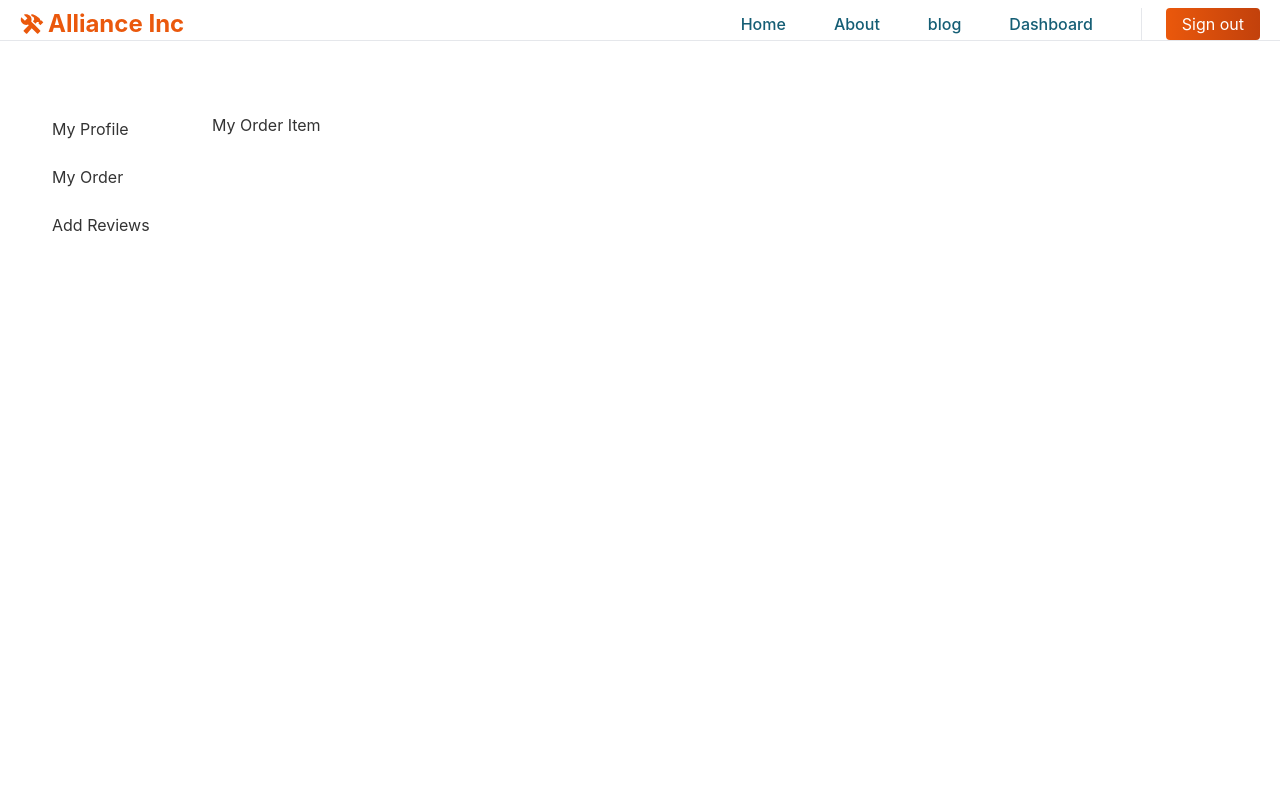
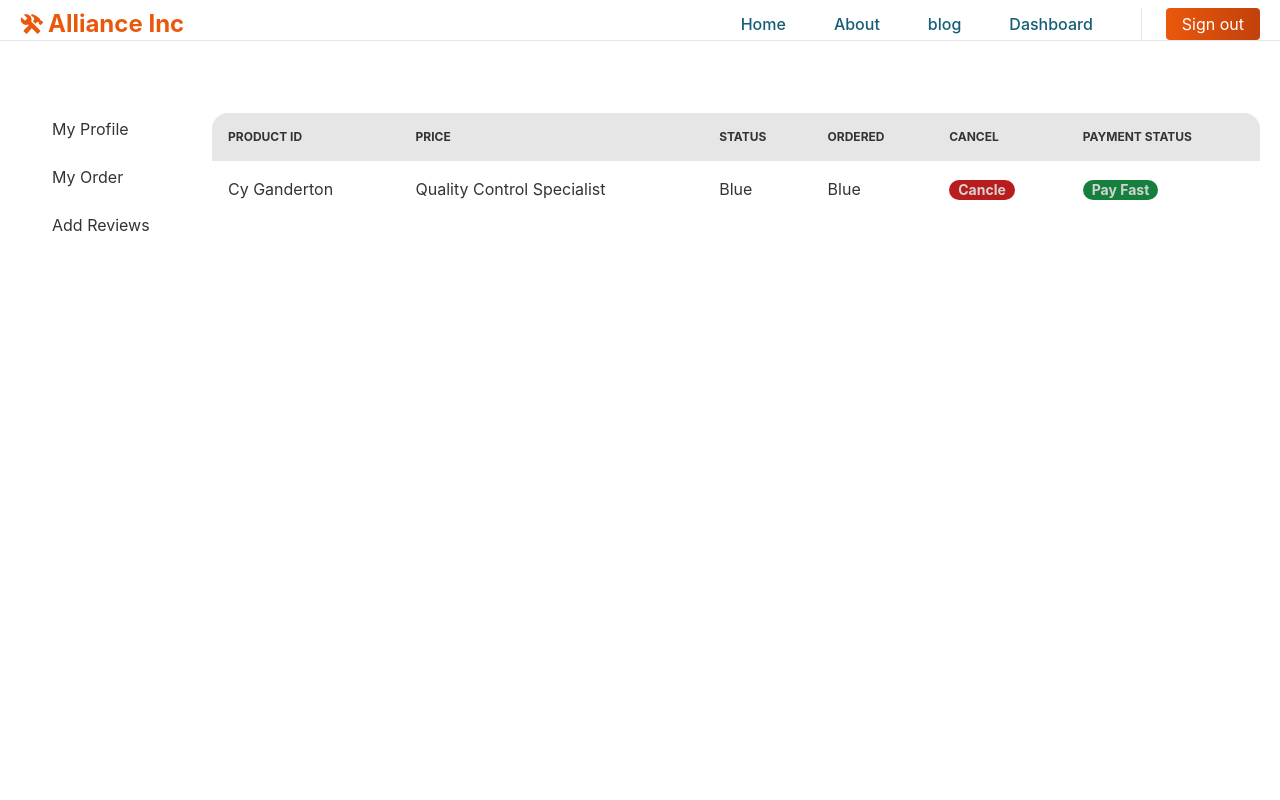
Before and after one commit to morshedulmunna/manufacture-shop, a React (Create React App) app: page /dashboard/order in a window 1280 px wide. Shown: the top 800 px of the page. Built offline with nearby package versions, Linux system fonts and the light colour scheme; no server answers; sample sign-in values are in the browser's storage.

Commit message:
get my Order data

```diff
--- a/src/helper/Loader.jsx
+++ b/src/helper/Loader.jsx
@@ -3,7 +3,7 @@ import React from "react";
 const Loader = () => {
   return (
     <div className="flex justify-center items-center  w-full h-[100vh]">
-      .............................
+      Loading ........
     </div>
   );
 };
--- a/src/pages/Dashboard/MyOrder/MyOrder.jsx
+++ b/src/pages/Dashboard/MyOrder/MyOrder.jsx
@@ -1,7 +1,81 @@
-import React from "react";
+import React, { useEffect, useState } from "react";
+import { useAuthState } from "react-firebase-hooks/auth";
+import { signOut } from "firebase/auth";
+import auth from "../../../firebase/firebaseInit";
+import { useNavigate } from "react-router-dom";
 
 const MyOrder = () => {
-  return <div>My Order Item</div>;
+  const [user] = useAuthState(auth);
+  const navigate = useNavigate();
+
+  const [order, setOrder] = useState([]);
+
+  console.log(order);
+
+  useEffect(() => {
+    if (user) {
+      console.log(user.email);
+
+      fetch(`http://localhost:5000/orders?orderUser=${user.email}`, {
+        method: "GET",
+        headers: {
+          authorization: `Bearer ${localStorage.getItem("accessToken")}`,
+        },
+      })
+        .then((res) => {
+          console.log("res", res);
+          if (res.status === 401 || res.status === 403) {
+            // signOut(auth);
+            // localStorage.removeItem("accessToken");
+            // navigate("/");
+            console.log("Error ");
+          }
+          return res.json();
+        })
+        .then((data) => {
+          console.log(data);
+
+          setOrder(data);
+        });
+    }
+  }, [user]);
+
+  return (
+    <div class="overflow-x-auto">
+      <table class="table w-full">
+        {/* <!-- head --> */}
+        <thead>
+          <tr>
+            <th>Product ID</th>
+            <th>Price</th>
+            <th>Status</th>
+            <th>Ordered</th>
+            <th>Cancel</th>
+            <th>Payment Status</th>
+          </tr>
+        </thead>
+        <tbody>
+          {/* <!-- row 1 --> */}
+          <tr>
+            <td>Cy Ganderton</td>
+            <td>Quality Control Specialist</td>
+            <td>Blue</td>
+            <td>Blue</td>
+            <td>
+              <div class="badge bg-red-700 border-0 cursor-pointer font-bold">
+                Cancle
+              </div>
+            </td>
+            <td>
+              <div class="badge bg-green-700 border-0 cursor-pointer font-bold">
+                Pay Fast
+              </div>
+            </td>
+          </tr>
+        </tbody>
+      </table>
+    </div>
+  );
 };
 
 export default MyOrder;
--- a/src/pages/ProductDetails/ProductDetails.jsx
+++ b/src/pages/ProductDetails/ProductDetails.jsx
@@ -11,7 +11,6 @@ const ProductDetails = () => {
   const { id } = useParams();
   const [signleProduct, setSingleProduct] = useState([]);
   const [user] = useAuthState(auth);
-  console.log(user);
 
   const {
     img,
@@ -39,6 +38,8 @@ const ProductDetails = () => {
     const { State, ZipCode, address, apt, ordered } = data;
 
     const addedOrder = {
+      price,
+      OrderID: _id,
       State,
       ZipCode,
       address,
```
